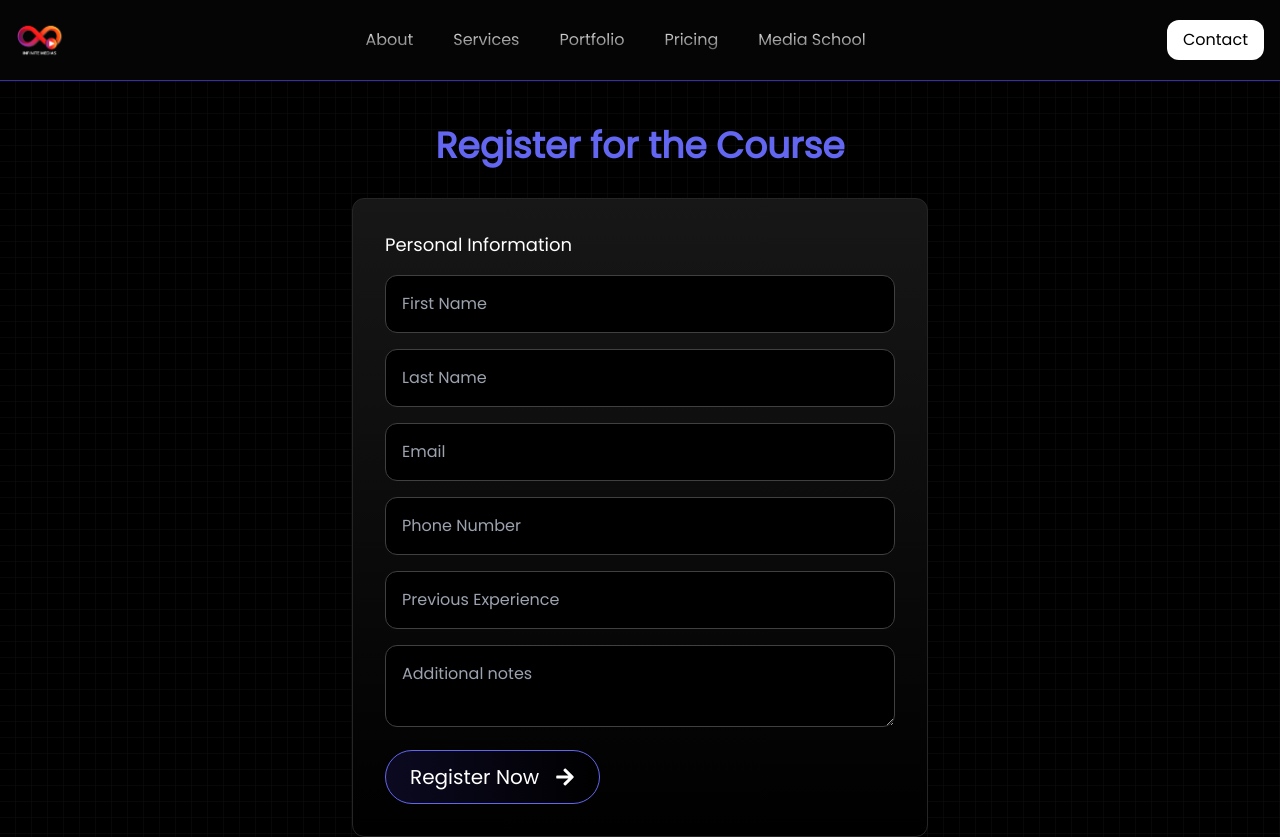
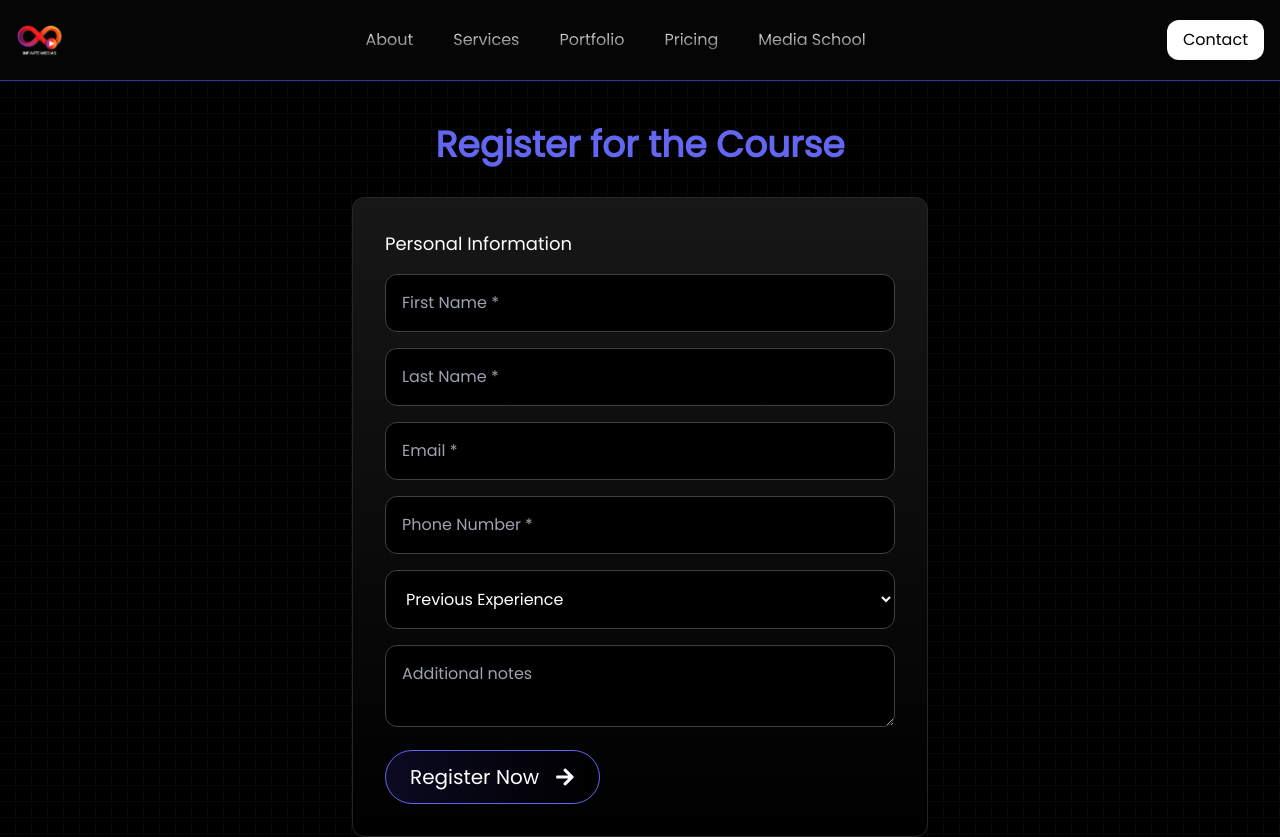
Before and after one commit to DGclasher/infinite-edits, a Next.js app: page /media-school/register in a window 1280 px wide. Shown: the top 837 px of the page. Built offline with nearby package versions, Linux system fonts and the light colour scheme.

Commit message:
fix register form

```diff
--- a/app/contact/page.tsx
+++ b/app/contact/page.tsx
@@ -268,9 +268,7 @@ export default function ContactForm() {
                       >
                         Thumbnail creation
                       </SelectItem>
-                      <SelectItem value="Graphic Design" className="text-white">
-                        Graphic Design
-                      </SelectItem>
+
                     </SelectContent>
                   </Select>
                 </FormItem>
--- a/app/media-school/register/page.tsx
+++ b/app/media-school/register/page.tsx
@@ -13,7 +13,7 @@ const FormSchema = z.object({
   last_name: z.string().min(1, "Last name is required"),
   email: z.string().email("Invalid email"),
   phone: z.string().min(10, "Invalid phone number"),
-  previous_experience: z.string().optional(),
+  previous_experience: z.enum(["None","Beginner", "Intermediate", "Advanced"]).optional(),
   notes: z.string().optional(),
 });
 
@@ -77,7 +77,7 @@ const CourseRegistrationForm: FC = () => {
             id="first_name"
             {...register("first_name")}
             className="w-full p-4 border border-neutral-700 bg-black text-white rounded-xl"
-            placeholder="First Name"
+            placeholder="First Name *"
           />
           {errors.first_name && (
             <span className="text-red-500">{errors.first_name.message}</span>
@@ -88,7 +88,7 @@ const CourseRegistrationForm: FC = () => {
             id="last_name"
             {...register("last_name")}
             className="w-full p-4 border border-neutral-700 bg-black text-white rounded-xl"
-            placeholder="Last Name"
+            placeholder="Last Name *"
           />
           {errors.last_name && (
             <span className="text-red-500">{errors.last_name.message}</span>
@@ -99,7 +99,7 @@ const CourseRegistrationForm: FC = () => {
             id="email"
             {...register("email")}
             className="w-full p-4 border border-neutral-700 bg-black text-white rounded-xl"
-            placeholder="Email"
+            placeholder="Email *"
           />
           {errors.email && (
             <span className="text-red-500">{errors.email.message}</span>
@@ -110,19 +110,23 @@ const CourseRegistrationForm: FC = () => {
             id="phone"
             {...register("phone")}
             className="w-full p-4 border border-neutral-700 bg-black text-white rounded-xl"
-            placeholder="Phone Number"
+            placeholder="Phone Number *"
           />
           {errors.phone && (
             <span className="text-red-500">{errors.phone.message}</span>
           )}
         </div>
         <div className="mb-4">
-          <input
+          <select
             id="previous_experience"
             {...register("previous_experience")}
             className="w-full p-4 border border-neutral-700 bg-black text-white rounded-xl"
-            placeholder="Previous Experience"
-          />
+          >
+            <option value="None">Previous Experience</option>
+            <option value="Beginner">Beginner</option>
+            <option value="Intermediate">Intermediate</option>
+            <option value="Advanced">Advanced</option>
+            </select>
           {errors.previous_experience && (
             <span className="text-red-500">
               {errors.previous_experience.message}
--- a/components/portfolio-section.tsx
+++ b/components/portfolio-section.tsx
@@ -154,7 +154,7 @@ const Portfolio: React.FC = () => {
                 Thumbnail Designs
               </div>
               <p className="py-4 text-sm md:text-lg w-full text-neutral-200">
-                Catch your audience's attention with custom-designed thumbnails that stand out. We combine striking visuals and typography to maximize your video's appeal and click-through rate.
+                Catch your audience&apos;s attention with custom-designed thumbnails that stand out. We combine striking visuals and typography to maximize your video&apos;s appeal and click-through rate.
               </p>
               <Link href="/thumbnails" className="inline-flex bg-gradient-to-r from-indigo-500/20 to bg-indigo-900/20 backdrop-blur-md border border-indigo-500 px-4 py-2 rounded-full text-white items-center gap-2">
                 See all works
```
